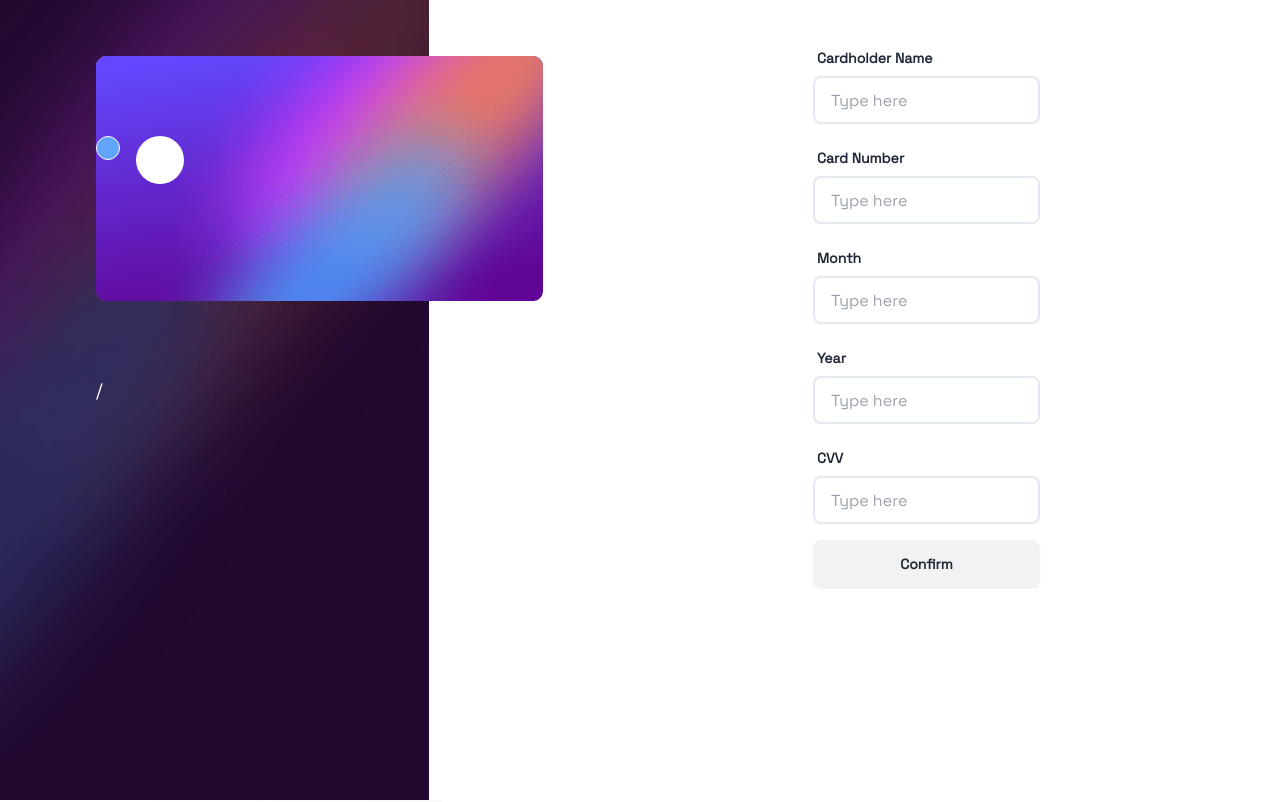
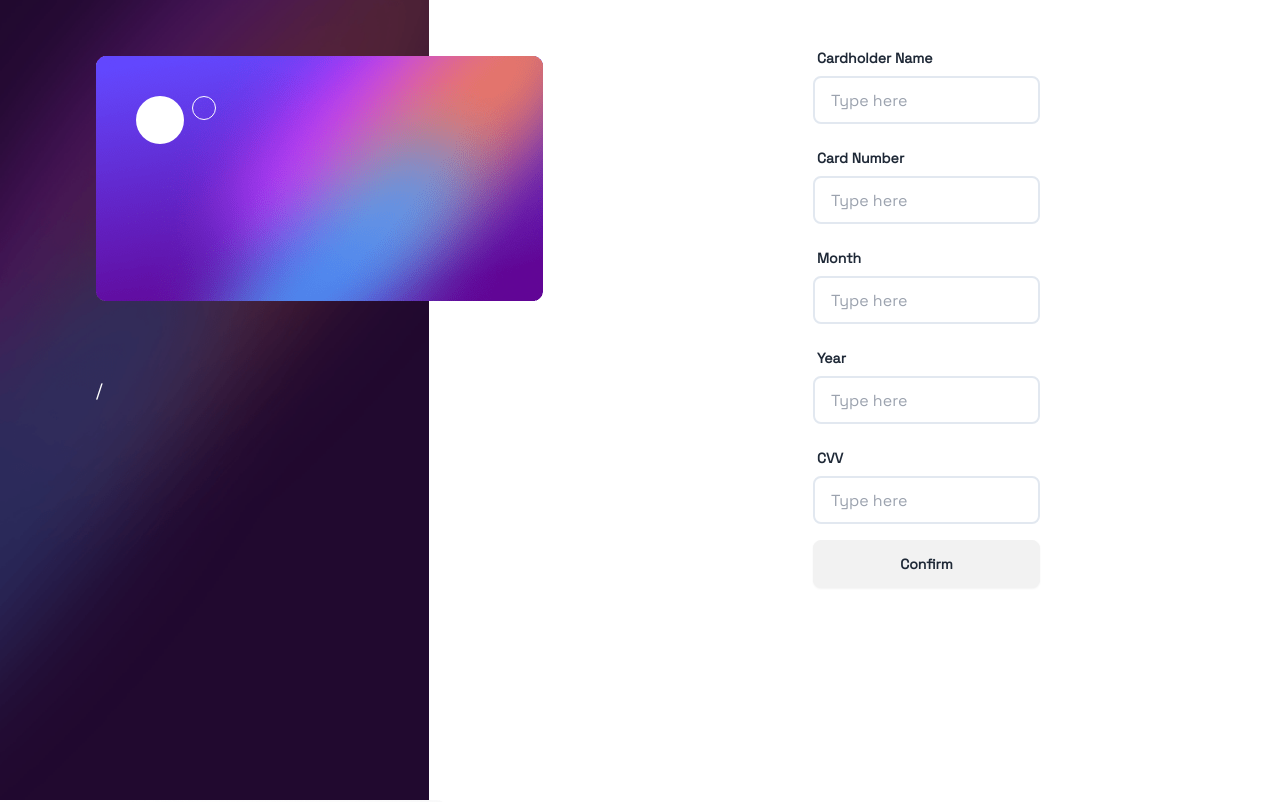
Before and after one commit to Roshanell/interactive-card, a React (Create React App) app: page / in a window 1280 px wide. Shown: the top 802 px of the page. Built offline with nearby package versions, Linux system fonts and the light colour scheme.

Commit message:
adjusts circles to be in propoer position

```diff
--- a/src/CardFront.jsx
+++ b/src/CardFront.jsx
@@ -4,8 +4,8 @@ import "./App.css";
 const CardFront = ({ formData }) => {
   return (
     <div className="absolute top-14 left-24 card-container">
-      <div className="absolute left-10 top-20 w-12 h-12 rounded-full bg-white large-circle"></div>
-      <div className="absolute left-25 top-20 w-6 h-6 rounded-full bg-blue-400 border border-white transparent-circle"></div>
+      <div className="absolute left-10 top-10 w-12 h-12 rounded-full bg-white large-circle"></div>
+      <div className="absolute left-24 top-10 w-6 h-6 rounded-full border border-white transparent-circle"></div>
       <img src={require("../src/images/bg-card-front.png")} alt="" />
       <div className="absolute left-10 top-80 name">{formData.name}</div>
       <div
```
